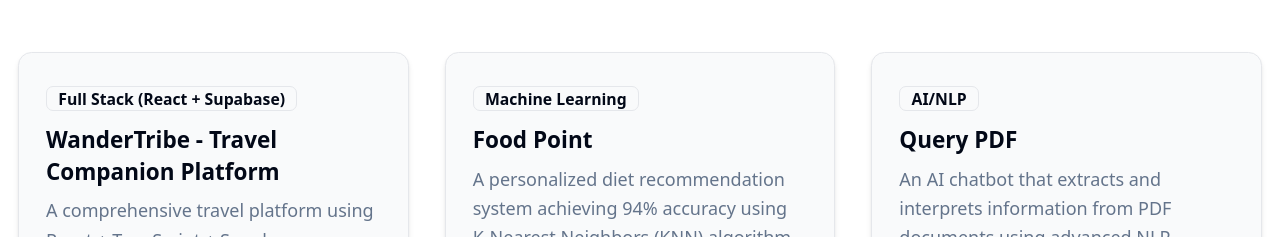
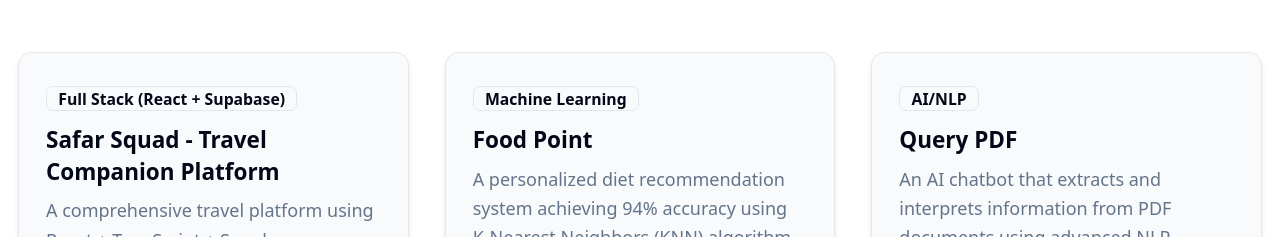
Before and after one commit to Deepak-gautam1/PortfolioReact, a React (Vite) app: page / in a window 1280 px wide. Shown: the part 3040-3277 px from the top of the page. Built offline with nearby package versions, Linux system fonts and the light colour scheme.

Commit message:
safar squad name updated

```diff
--- a/src/Components/Projects.tsx
+++ b/src/Components/Projects.tsx
@@ -7,7 +7,7 @@
 const Projects = () => {
   const projects = [
     {
-      title: "WanderTribe - Travel Companion Platform",
+      title: "Safar Squad - Travel Companion Platform",
       category: "Full Stack (React + Supabase)",
       description:
         "A comprehensive travel platform using React + TypeScript + Supabase, featuring real-time trip discovery with interactive maps, clustering algorithms, and earth-tone responsive design across all devices.",
@@ -27,7 +27,7 @@
         "Engineered secure user authentication with RLS policies, photo-rich review system, and smart bookmarking",
       ],
       github: "https://github.com/Deepak-gautam1/BunnyTraveler",
-      demo: "https://bunny-traveler.vercel.app/",
+      demo: "https://www.safarsquad.in/",
     },
     {
       title: "Food Point",
```
